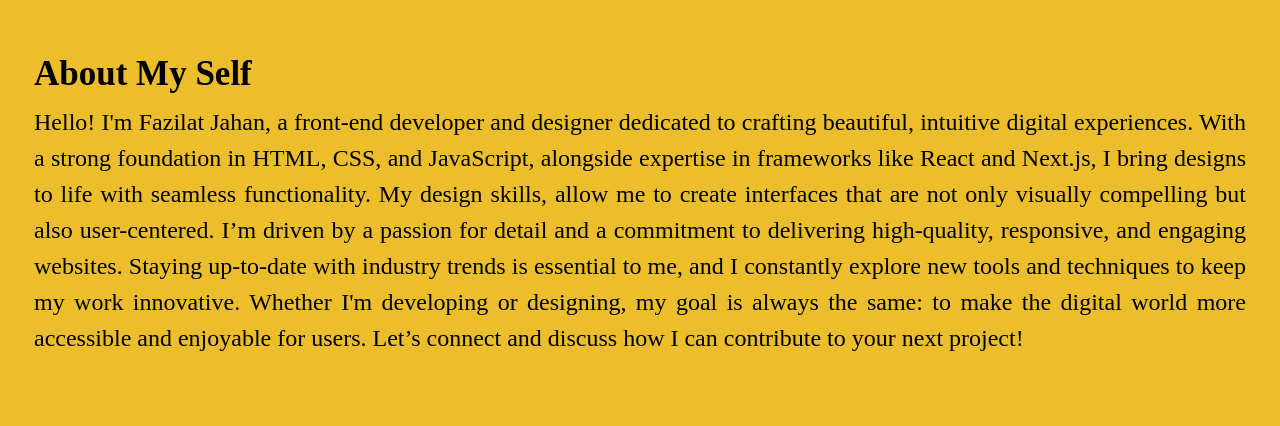
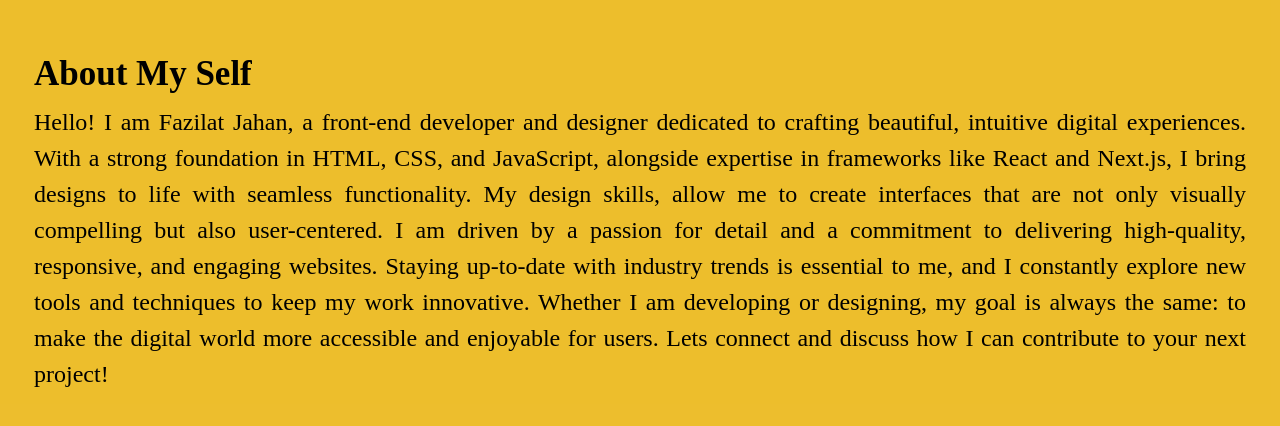
Before and after one commit to Fazilat-Jahan/Portfolio, a Next.js app: page / in a window 1280 px wide. Shown: the part 867-1293 px from the top of the page. Built offline with nearby package versions, Linux system fonts and the light colour scheme.

Commit message:
My Portfolio with Custom CSS

```diff
--- a/src/app/page.tsx
+++ b/src/app/page.tsx
@@ -88,11 +88,11 @@ export default function Home() {
             <div className="about-div">
               <h1 className="heading-about"> About My Self </h1> </div>
             <div>
-              <p>Hello! I'm Fazilat Jahan, a front-end developer and designer dedicated to crafting beautiful, intuitive digital experiences. With a strong foundation in HTML, CSS, and JavaScript, alongside expertise in frameworks like React and Next.js, I bring designs to life with seamless functionality. My design skills, allow me to create interfaces that are not only visually compelling but also user-centered.
+              <p>Hello! I am Fazilat Jahan, a front-end developer and designer dedicated to crafting beautiful, intuitive digital experiences. With a strong foundation in HTML, CSS, and JavaScript, alongside expertise in frameworks like React and Next.js, I bring designs to life with seamless functionality. My design skills, allow me to create interfaces that are not only visually compelling but also user-centered.
 
-                I’m driven by a passion for detail and a commitment to delivering high-quality, responsive, and engaging websites. Staying up-to-date with industry trends is essential to me, and I constantly explore new tools and techniques to keep my work innovative. Whether I'm developing or designing, my goal is always the same: to make the digital world more accessible and enjoyable for users.
+I am driven by a passion for detail and a commitment to delivering high-quality, responsive, and engaging websites. Staying up-to-date with industry trends is essential to me, and I constantly explore new tools and techniques to keep my work innovative. Whether I am developing or designing, my goal is always the same: to make the digital world more accessible and enjoyable for users.
 
-                Let’s connect and discuss how I can contribute to your next project!</p>
+Lets connect and discuss how I can contribute to your next project!</p>
 
             </div>
           </section>
```
